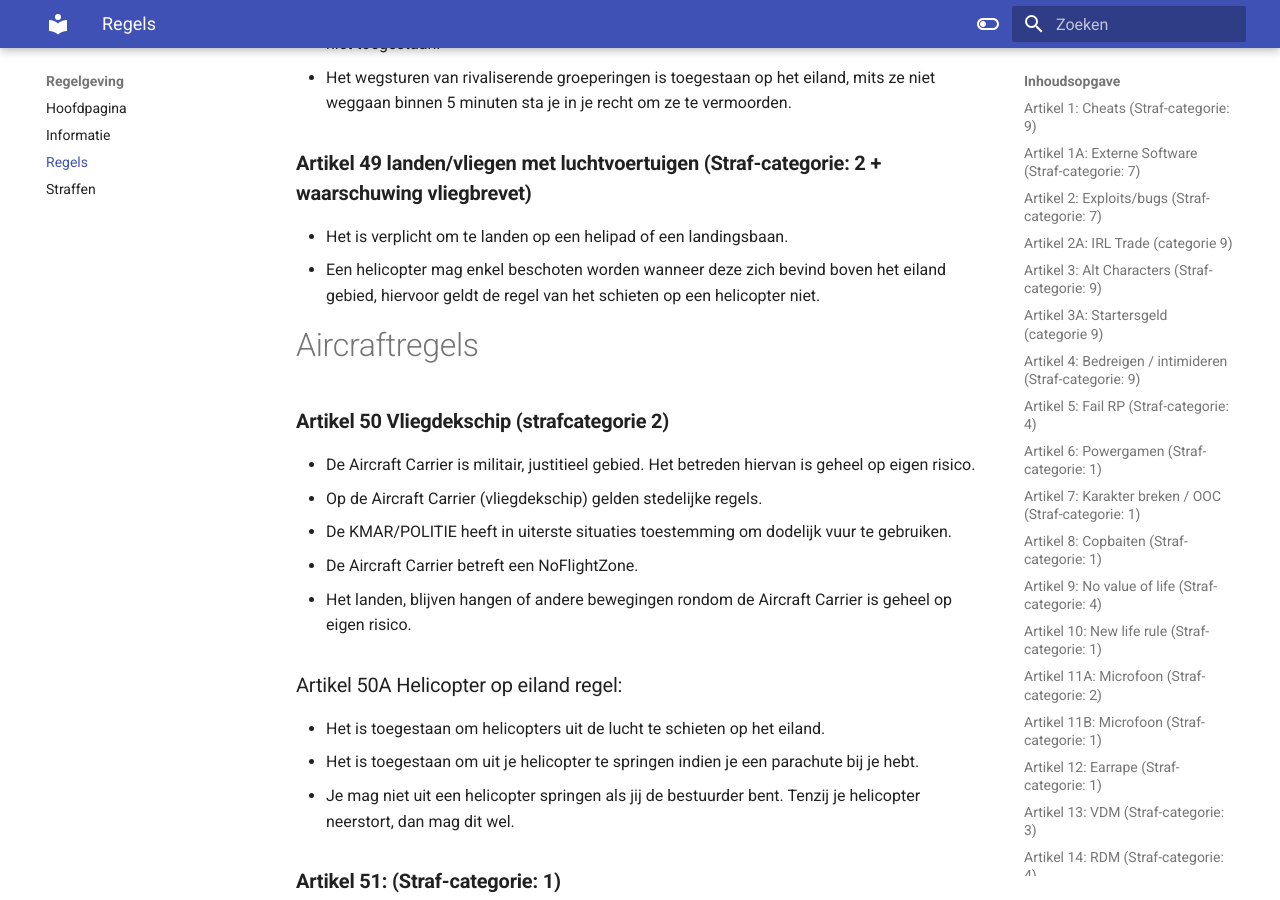
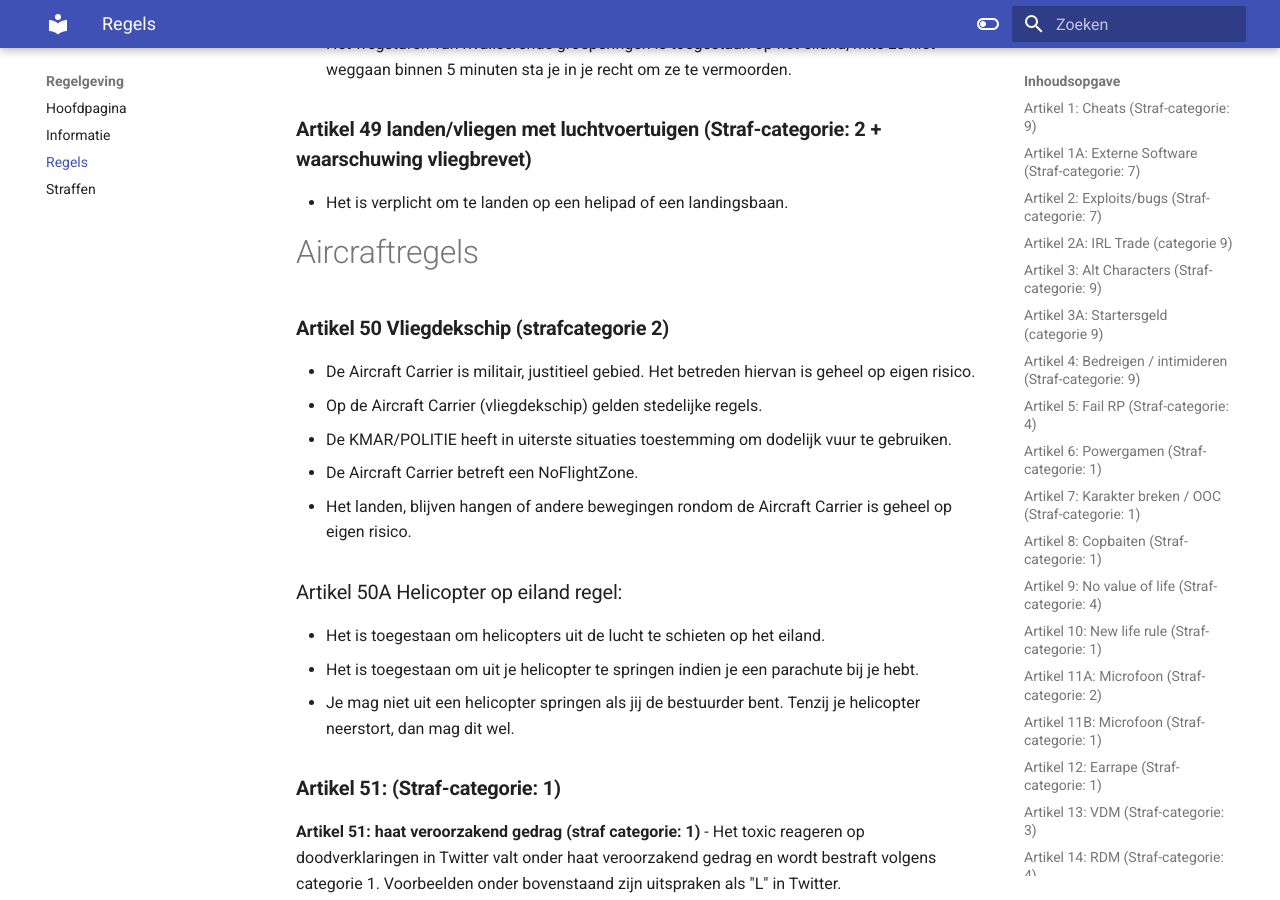
Before and after one commit to ZuiderVeenRP/apv, an MkDocs documentation site: the page built from docs/algemeen.md, in a window 1280 px wide and 900 px high, scrolled down 19301 px. Built offline with MkDocs 1.6.1 and Material for MkDocs 9.7.7, drawn with Linux system fonts in a browser that asks for light colours; comment, search, counter and statistics services are not loaded; some of the changed text lies outside the part shown.

Commit message:
Update algemeen.md
2 oude regels verwijderd.

```diff
--- a/docs/algemeen.md
+++ b/docs/algemeen.md
@@ -288,7 +288,6 @@
 - Witwassers overvallen is enkel toegestaan wanneer er gezien is dat de persoon in het desbetreffende voertuig rijdt en/of op de locatie een bestemde handeling doet.
 - Je mag al het zwart geld rippen wat de groep witwassers bij zich hebben, of het wit geld wanneer je bewijs hebt dat iemand bezig is met witwassen. Dit geldt ook voor de bijrijdende voertuigen/convooi.
 - Het rippen van witwassers is toegestaan met 0 politie en 0 kmar.
-- Elke gang mag maximaal 10 friends hebben.
 - Het omzeilen van de maximale aantal leden van een groepering (20), leidt tot directe ontbinding van de gang en/of officieelheid van de gang.
 - Het is verboden om nep meldingen te maken in de omgeving van een ganghuis met de intentie tot uitlokken van de criminelen, of het in de problemen werken van de rivaliserende groep.
 
@@ -426,7 +425,6 @@
 
 ### **Artikel 49 landen/vliegen met luchtvoertuigen (Straf-categorie: 2 + waarschuwing vliegbrevet)**
 - Het is verplicht om te landen op een helipad of een landingsbaan.
-- Een helicopter mag enkel beschoten worden wanneer deze zich bevind boven het eiland gebied, hiervoor geldt de regel van het schieten op een helicopter niet.
 
 # Aircraftregels
 
```
